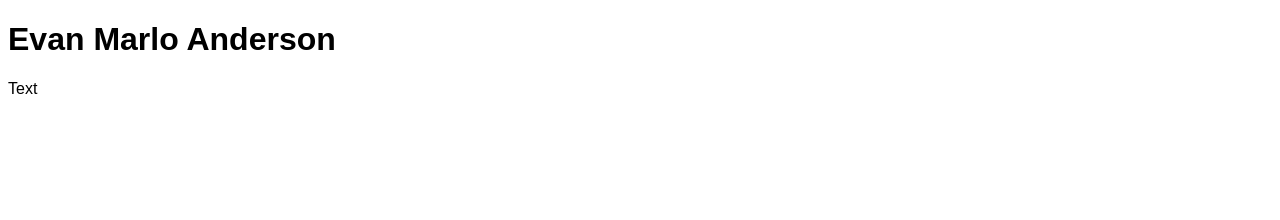
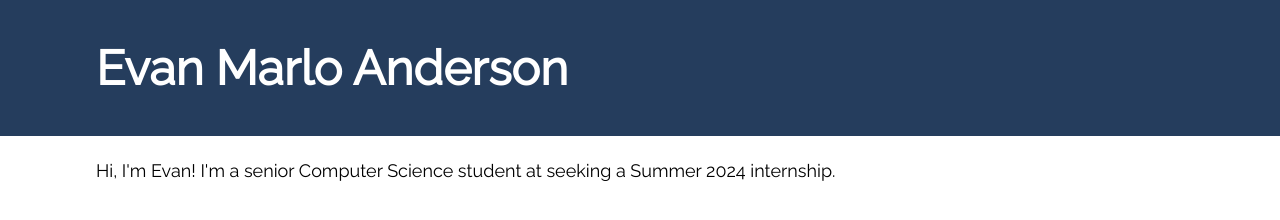
Before and after one commit to evanmarlo/evanmarlo.github.io, a plain HTML site: page index.html in a window 1280 px wide. Drawn offline with Linux system fonts and the light colour scheme.

Commit message:
Starting text

```diff
--- a/index.html
+++ b/index.html
@@ -1,31 +1,47 @@
 <!DOCTYPE html>
 <html lang="en">
 <head>
-  <title>Evan Marlo Anderson Portfolio</title>
-  <!-- <link rel="icon" type="image/png" sizes="16x16" href="favicon.png"> -->
+<title>Page Title</title>
 <meta charset="UTF-8">
 <meta name="viewport" content="width=device-width, initial-scale=1">
+<link href='https://fonts.googleapis.com/css?family=Raleway:200,400' rel='stylesheet' type='text/css'>
+<link rel="icon" href="favicon.ico">
 <style>
 body {
-  font-family: Arial, Helvetica, sans-serif;
+  font-family: 'Raleway';
+  font-weight: 200;
+  margin: 0;
 }
 
 .header {
-  padding: 80px;
-  text-align: center;
-  background: #1abc9c;
+  padding: 8px;
+  padding-left: 96px;
+  text-align: left;
+  background: #253d5d;
   color: white;
 }
 
 .header h1 {
-  font-size: 40px;
+  font-size: 48px;
 }
+
+.custom {
+  font-family: 'Raleway';
+  font-weight: 400;
+  padding: 24px;
+  padding-left: 96px;
+  font-size: 18px;
+}
+
 </style>
 </head>
 <body>
-
-<h1>Evan Marlo Anderson</h1>
-<p>Text</p>
+<div class="header">
+  <h1>Evan Marlo Anderson</h1>
+</div>
+<div class="custom">
+  Hi, I'm Evan! I'm a senior Computer Science student at seeking a Summer 2024 internship.
+</div>
 
 </body>
 </html>
```
